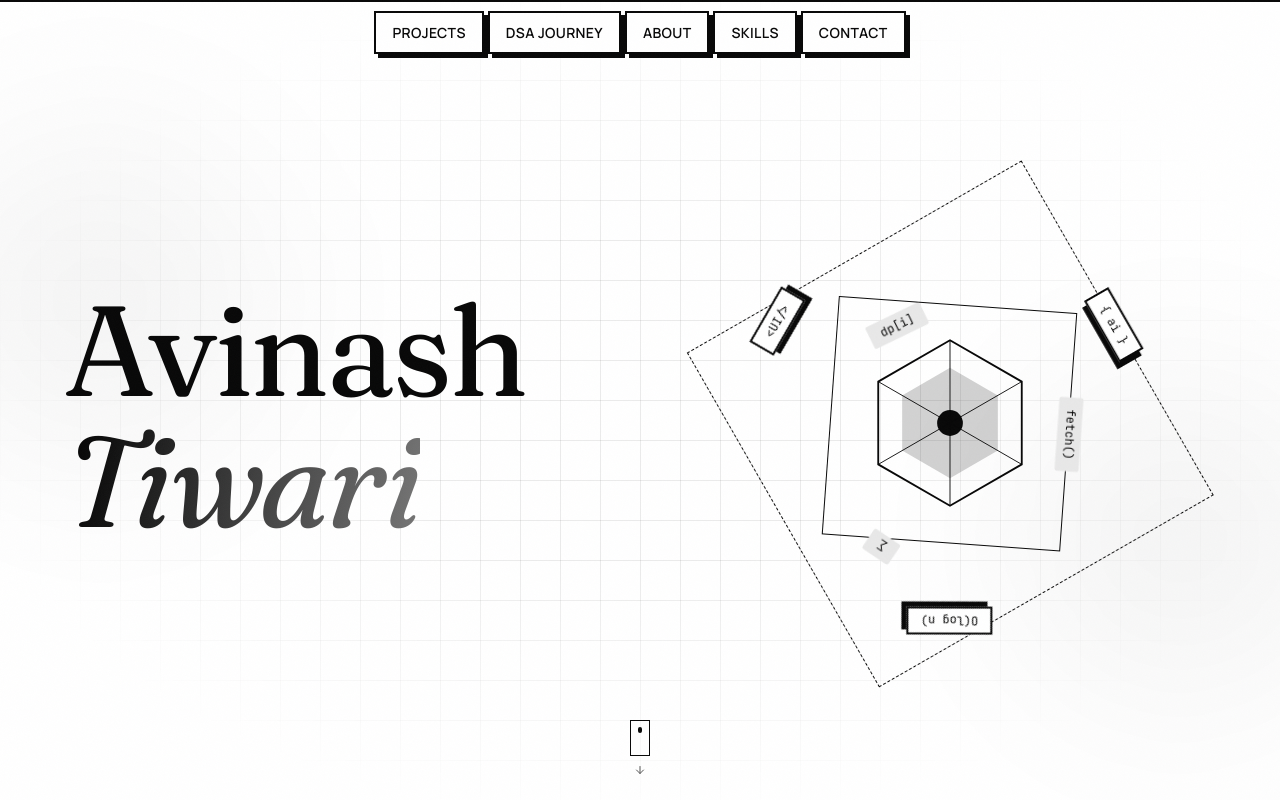
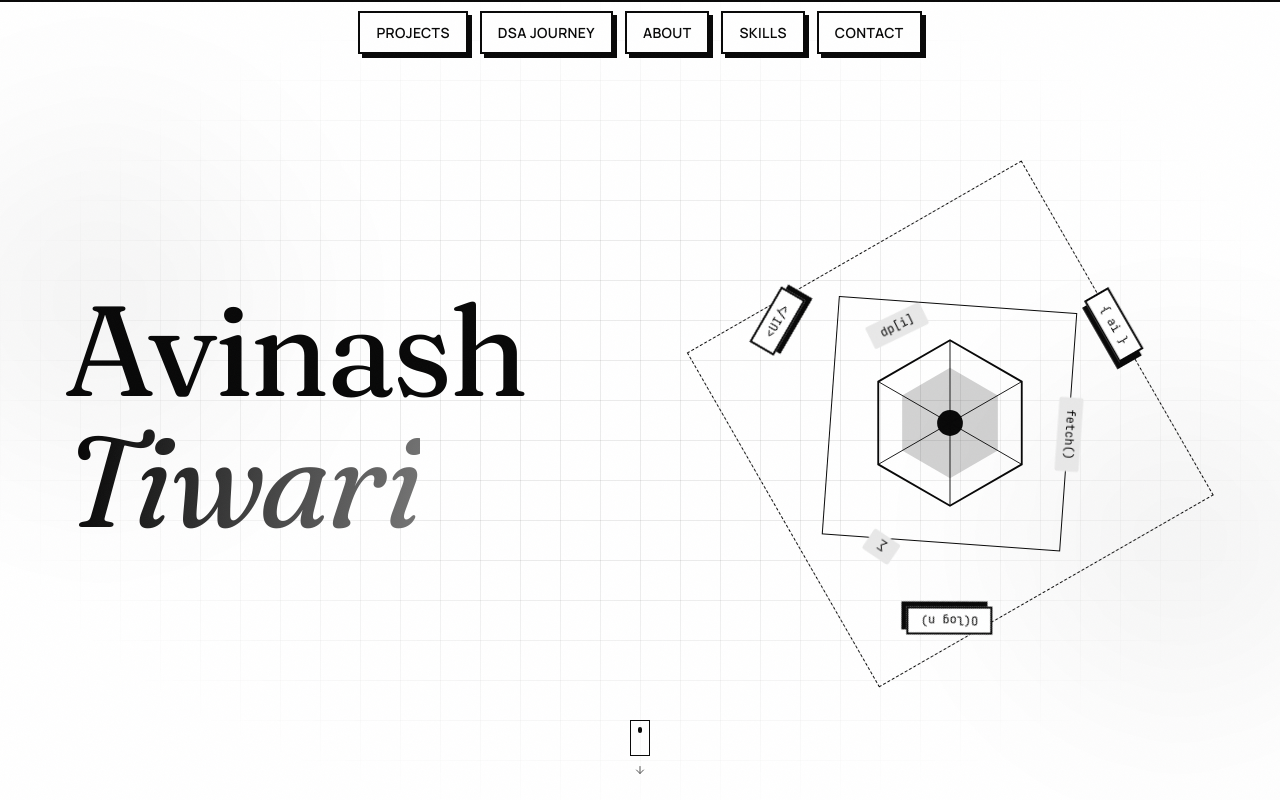
Before and after one commit to AVINASHTIWARI14/portfolio, a React (Vite) app: page / in a window 1280 px wide. Shown: the top 800 px of the page. Built offline with nearby package versions, Linux system fonts and the light colour scheme.

Commit message:
Add spacing between brutalist nav buttons

```diff
--- a/src/components/portfolio/Nav.tsx
+++ b/src/components/portfolio/Nav.tsx
@@ -38,7 +38,7 @@ export function Nav() {
           aria-label="Primary"
           className="relative flex items-center justify-center border-0 bg-transparent px-0 py-1.5 text-neutral-950 shadow-none"
         >
-          <ul className="hidden flex-1 items-center justify-center gap-1 md:flex">
+          <ul className="hidden flex-1 items-center justify-center gap-3 md:flex">
             {navItems.map((n) => (
               <li key={n.id}>
                 <a
```
